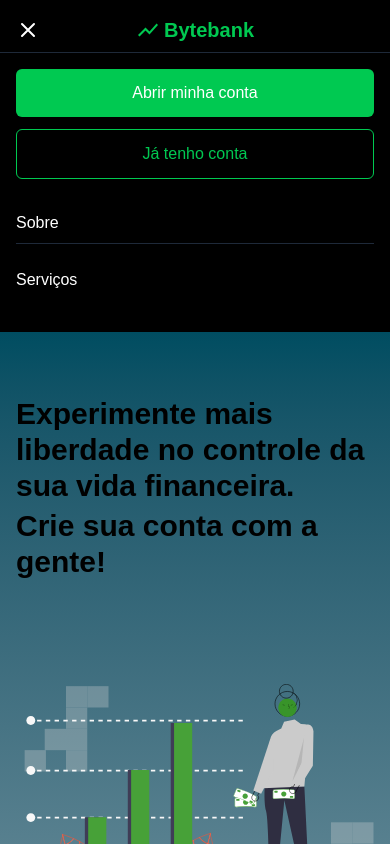
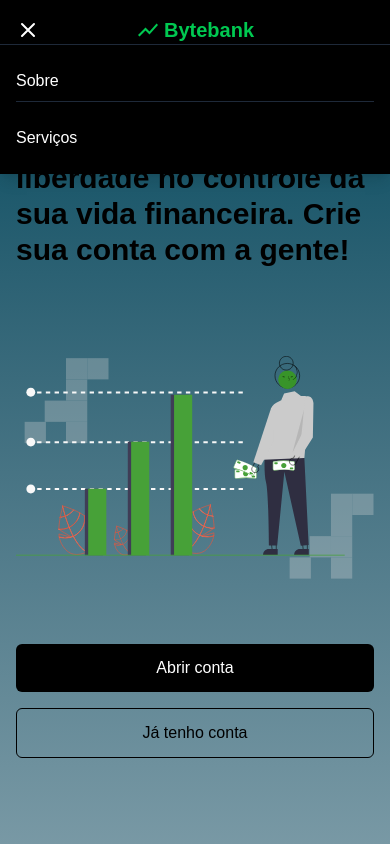
Before and after one commit to HenriqueBMoura/tech_challenge_fase_01, a Next.js app: page / in a window 390 px wide. Both pictures are taken after a click on the button "Toggle menu". Shown: the top 844 px of the page. Built offline with nearby package versions, Linux system fonts and the light colour scheme.

Commit message:
feat: enhance mobile menu layout and improve accessibility for better user experience

```diff
--- a/src/app/page.tsx
+++ b/src/app/page.tsx
@@ -9,7 +9,7 @@ export default function Home() {
 
   return (
     <div className="flex flex-col min-h-screen">
-      <header className="bg-black text-white py-4">
+      <header className="bg-black text-white py-4 relative z-20">
         <div className="container max-w-7xl mx-auto px-4 flex justify-between items-center">
           {/* Botão do Menu Mobile - Agora à esquerda */}
           <button
@@ -26,7 +26,6 @@ export default function Home() {
             </svg>
           </button>
 
-          {/* Logo - Centralizado para Mobile e à esquerda para Desktop */}
           <div className="flex items-center md:order-first">
             <Link href="/" className="flex items-center text-green-500 font-bold text-xl z-10">
               <svg viewBox="0 0 24 24" fill="currentColor" className="w-6 h-6 mr-1">
@@ -57,33 +56,13 @@ export default function Home() {
               Já tenho conta
             </Link>
           </div>
-
-          {/* Espaço vazio para balancear o layout em mobile */}
           <div className="md:hidden w-6"></div>
         </div>
 
-        {/* Menu Mobile Expandido */}
+        {/* Menu Mobile Expandido - SEM os botões CTA */}
         {mobileMenuOpen && (
-          <div className="md:hidden bg-black border-t border-gray-800 mt-2 py-4">
-            <div className="container max-w-7xl mx-auto px-4">
-              {/* Botões CTA em Mobile - Dentro do menu hambúrguer */}
-              <div className="flex flex-col space-y-3 mb-6">
-                <Link
-                  href="/login/signup"
-                  className="bg-green-500 text-white py-3 px-4 rounded-md text-center font-medium"
-                  onClick={() => setMobileMenuOpen(false)}
-                >
-                  Abrir minha conta
-                </Link>
-                <Link
-                  href="/login/signin"
-                  className="border border-green-500 text-green-500 bg-transparent py-3 px-4 rounded-md text-center font-medium"
-                  onClick={() => setMobileMenuOpen(false)}
-                >
-                  Já tenho conta
-                </Link>
-              </div>
-
+          <div className="md:hidden bg-black border-t border-gray-800 absolute w-full shadow-lg z-10">
+            <div className="container max-w-7xl mx-auto px-4 py-4">
               {/* Navegação em Mobile */}
               <nav className="flex flex-col space-y-4">
                 <Link
@@ -107,20 +86,17 @@ export default function Home() {
       </header>
 
       {/* Hero Section */}
-      <section className="bg-gradient-to-b from-[#004D61] to-[#FFFFFF] text-white flex-1">
-        <div className="container max-w-7xl mx-auto px-4 py-16 grid grid-cols-1 lg:grid-cols-2 gap-8 items-center">
-          <div className="flex flex-col items-start text-black">
-            <h1 className="text-3xl md:text-4xl font-bold mb-1 text-left">
-              Experimente mais liberdade no controle da sua vida financeira.
-            </h1>
+      <section className="bg-gradient-to-b from-[#004D61] to-[#FFFFFF] text-white flex-1 relative z-10">
+        <div className="container max-w-7xl mx-auto px-4 py-16">
+          <div className="flex flex-col lg:grid lg:grid-cols-2 gap-8 items-center">
+            <div className="flex flex-col items-start text-black mb-8 lg:mb-0">
               <h1 className="text-3xl md:text-4xl font-bold mb-6 text-left">
-              Crie sua conta com a gente!
+                Experimente mais liberdade no controle da sua vida financeira. Crie sua conta com a gente!
               </h1>
             </div>
 
             <div className="flex justify-center">
-            <div className="relative w-full h-80 md:h-96">
-              <div className="absolute inset-0 flex items-center justify-center">
+              <div className="relative w-full h-64 md:h-96">
                 <Image
                   src="/landing-page/ilustracao-banner.svg"
                   alt="Ilustração de gráfico com pessoa"
@@ -131,6 +107,22 @@ export default function Home() {
               </div>
             </div>
           </div>
+
+          {/* Botões CTA - Apenas para dispositivos mobile */}
+          <div className="flex flex-col md:hidden justify-center gap-4 mt-8">
+            <Link
+              href="/login/signup"
+              className="bg-black text-white py-3 px-6 rounded-md text-center font-medium"
+            >
+              Abrir conta
+            </Link>
+            <Link
+              href="/login/signin"
+              className="border border-black text-black bg-transparent py-3 px-6 rounded-md text-center font-medium"
+            >
+              Já tenho conta
+            </Link>
+          </div>
         </div>
 
         <section className="py-16">
@@ -138,7 +130,7 @@ export default function Home() {
             <h2 className="text-black text-3xl font-bold mb-12 text-center">Vantagens do nosso banco:</h2>
 
             <div className="grid grid-cols-1 md:grid-cols-2 lg:grid-cols-4 gap-8">
-            {/* Benefits content - unchanged */}
+              {/* Benefits content não modificado */}
               <div className="flex flex-col items-center text-center">
                 <div className="text-green-dark mb-4">
                   <Image
@@ -199,7 +191,7 @@ export default function Home() {
         </section>
       </section>
 
-      {/* Footer */}
+      {/* Footer permanece o mesmo */}
       <footer className="bg-black text-white py-10">
         <div className="container max-w-7xl mx-auto px-4 grid grid-cols-1 md:grid-cols-3 gap-8">
           {/* Services */}
```
Lines whose indentation alone changed are shown as unchanged.
